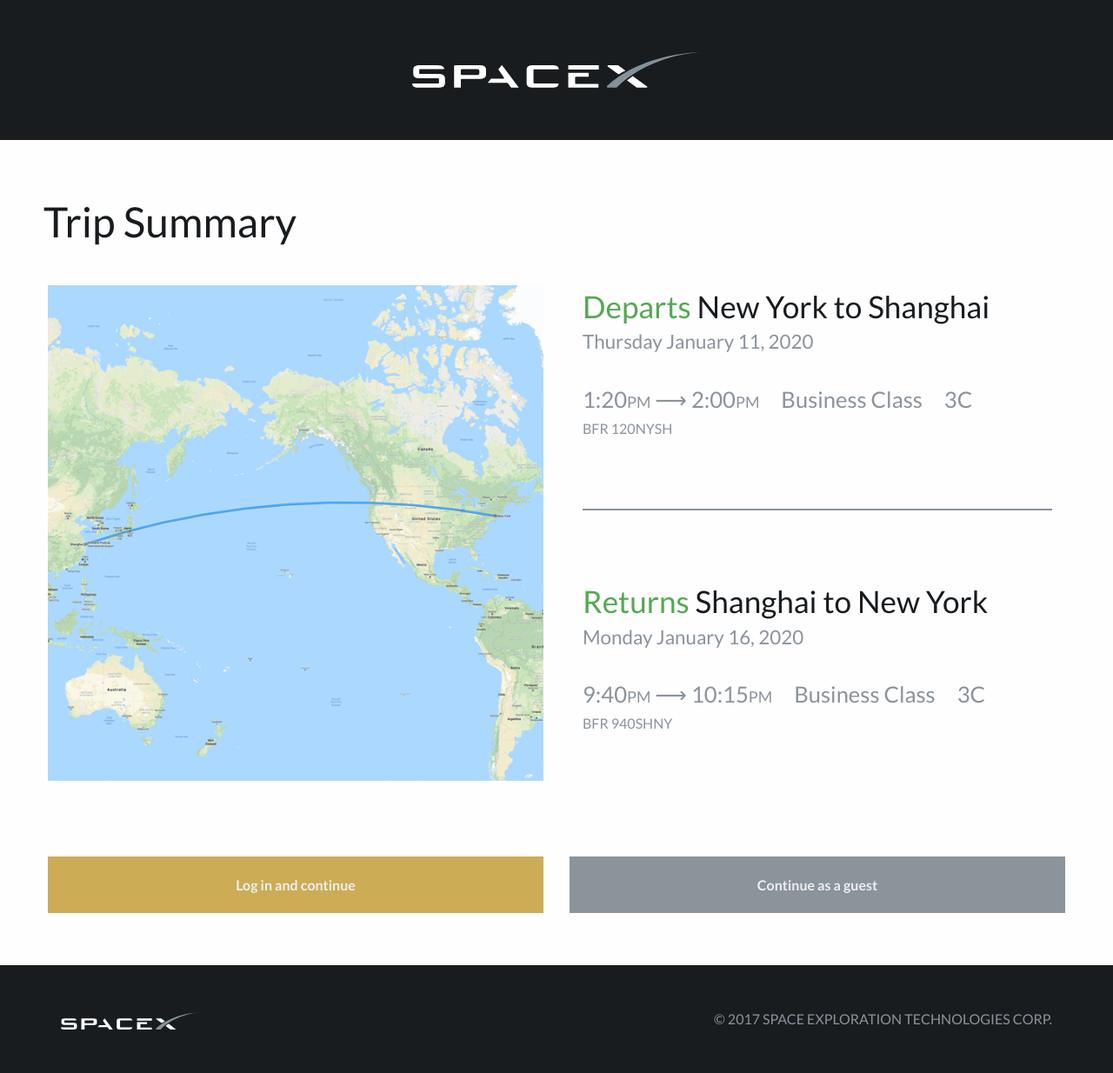
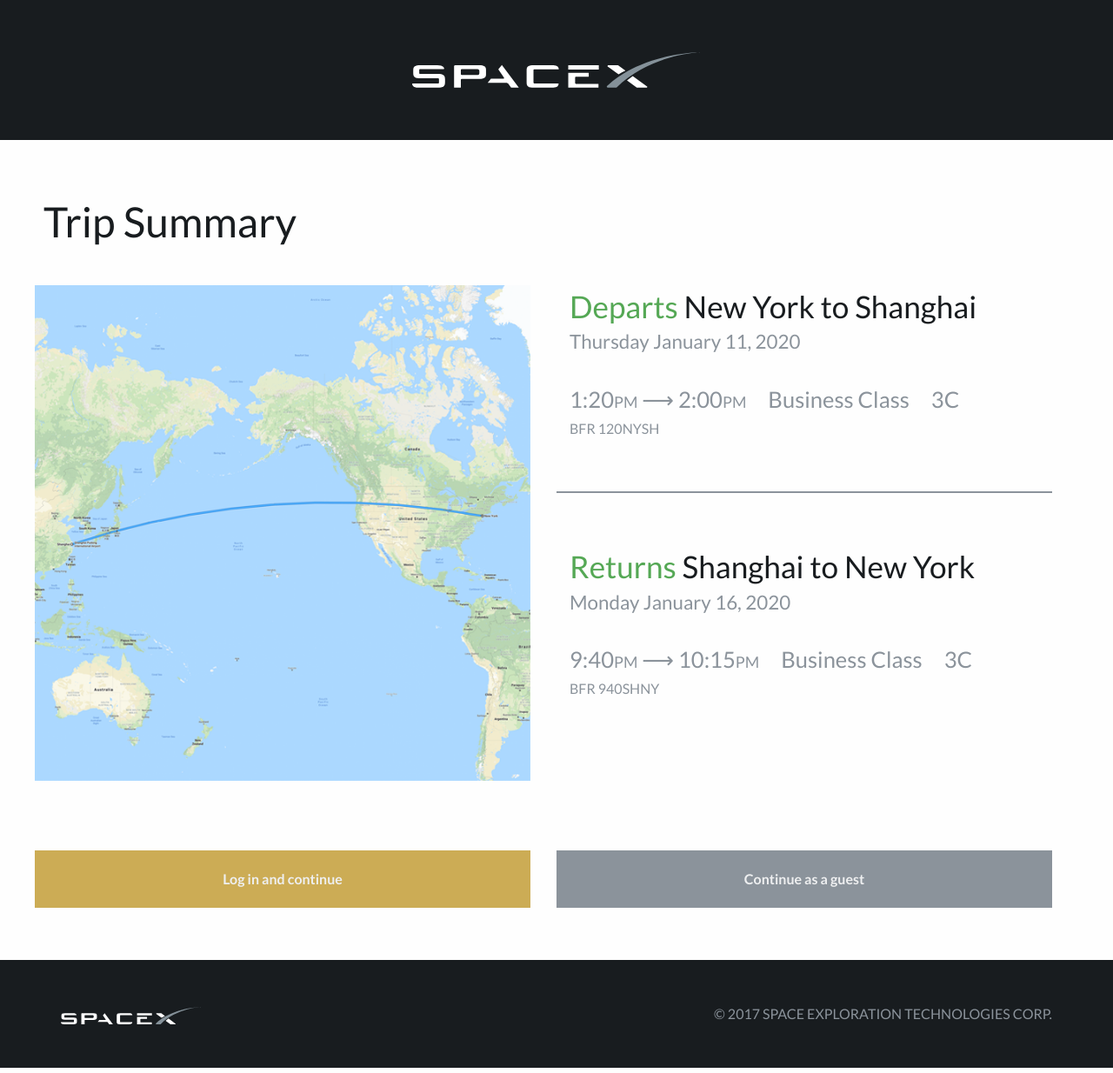
Before and after one commit to naher94/spacex, a Jekyll site: the page built from summary.html, in a window 1280 px wide. Shown: the whole page at 87% size. Built offline with Jekyll 4.4.1, drawn with Linux system fonts in a browser that asks for light colours.

Commit message:
Styling Updates

```diff
--- a/css/spacex.scss
+++ b/css/spacex.scss
@@ -31,6 +31,7 @@
   font-family: $x-font;
   font-weight: $regular;
   color: $x-black;
+//  overflow-x: hidden;
 }
 
 ::-moz-selection {
@@ -133,7 +134,7 @@
 
 .departs{
 
-  margin-bottom: 60px;
+//  margin-bottom: 60px;
 
   .green{
     color: $x-green;
@@ -146,9 +147,15 @@
     font-size: 1.4em;
     color: $x-grey;
   }
-  hr{
-    border-bottom: 2px solid $x-grey;
-  }
+}
+
+hr{
+  border-bottom: 2px solid $x-grey;
+  margin-bottom: 60px;
+}
+
+.departs-spacer{
+  margin-bottom: 60px;
 }
 
 .flight-class{
@@ -173,6 +180,9 @@
 }
 
 .flight-time{
+
+  padding-left: 0;
+  padding-right: 0;
 
   .time{
     font-size: 1.6em;
@@ -297,6 +307,10 @@
   padding-right: 10px;
 }
 
+.summary-buttons{
+  margin-top: 80px;
+}
+
 label{
   font-size: 1em;
 }
@@ -369,13 +383,18 @@
   }
 
   .flight-depart{
-    margin-bottom: 20px;
+    margin: 0;
   }
 
   .flight-time{
-    padding-left: 20px;
     margin-bottom: 10px;
     margin-top: 20px;
+    .class-seat{
+      display: block;
+    }
+    .depart-class{
+      margin-left: 0;
+    }
   }
 
   .flight-class{
@@ -396,6 +415,14 @@
     .main-cabin, .business-cabin, .first-cabin{
       border-width: 3px;
     }
+  }
+
+  .page-content{
+    margin-bottom: 30px;
+  }
+
+  .map{
+    margin-bottom: 30px;
   }
 
   footer{
--- a/details.html
+++ b/details.html
@@ -324,7 +324,7 @@
   </form>
 </div>
 
-<div class="row">
+<div class="row info-section">
   <div class="small-12 columns">
     <h1><span class="dollar-sign">$</span>14,000 <span class="dollar-sign">USD</span></h1>
   </div>
@@ -353,7 +353,7 @@
   </div>
 </div>
 
-<div class="row">
+<div class="row info-section">
   <div class="small-12 columns">
     <a href="/index.html">
       <div class="member-login-button">
--- a/summary.html
+++ b/summary.html
@@ -5,39 +5,41 @@
 
 <h1 class="page-title">Trip Summary</h1>
 
+<div class="row">
   <div class="small-12 medium-6 columns">
-<img src="img/map.png" alt="Map">
+  <img class="map" src="img/map.png" alt="Map">
   </div>
 
   <div class="small-12 medium-6 columns">
-  <div class="departs small-12 columns">
+    <div class="departs small-12 columns departs-spacer">
       <h1><span class="green">Departs</span> New York to Shanghai</h1>
       <h2>Thursday January 11, 2020</h2>
 
-    <div class="flight-depart row">
+      <div class="flight-depart">
         <div class="flight-time small-12 large-12 columns">
-        <p class="time">1:20<span class="pm">PM</span> ⟶ 2:00<span class="pm">PM</span> <span class="depart-class">Business Class</span> <span class="seat">3C</span></p>
+          <p class="time">1:20<span class="pm">PM</span> ⟶ 2:00<span class="pm">PM</span> <span class="class-seat"><span class="depart-class">Business Class</span> <span class="seat">3C</span></span></p>
           <p>BFR 120NYSH</p>
         </div>
       </div>
+    </div>
     <hr>
-  </div>
-
     <div class="departs small-12 columns">
       <h1><span class="green">Returns</span> Shanghai to New York</h1>
       <h2>Monday January 16, 2020</h2>
 
-    <div class="flight-depart row">
+      <div class="flight-depart">
         <div class="flight-time small-12 large-12 columns">
-        <p class="time">9:40<span class="pm">PM</span> ⟶ 10:15<span class="pm">PM</span> <span class="depart-class">Business Class</span> <span class="seat">3C</span></p>
+          <p class="time">9:40<span class="pm">PM</span> ⟶ 10:15<span class="pm">PM</span> <span class="class-seat"><span class="depart-class">Business Class</span> <span class="seat">3C</span></span></p>
           <p>BFR 940SHNY</p>
         </div>
       </div>
     </div>
   </div>
+</div>
 
+<div class="row summary-buttons">
   <div class="small-12 medium-6 columns">
-  <a href="#">
+    <a href="/details">
       <div class="member-login-button">
         <p>Log in and continue</p>
       </div>
@@ -45,9 +47,10 @@
   </div>
 
   <div class="small-12 medium-6 columns">
-  <a href="#">
+    <a href="/details">
     <div class="guest-login-button">
       <p>Continue as a guest</p>
     </div>
     </a>
   </div>
+</div>
```
Also changed, not shown: 4 other files. Lines whose indentation alone changed are shown as unchanged.
